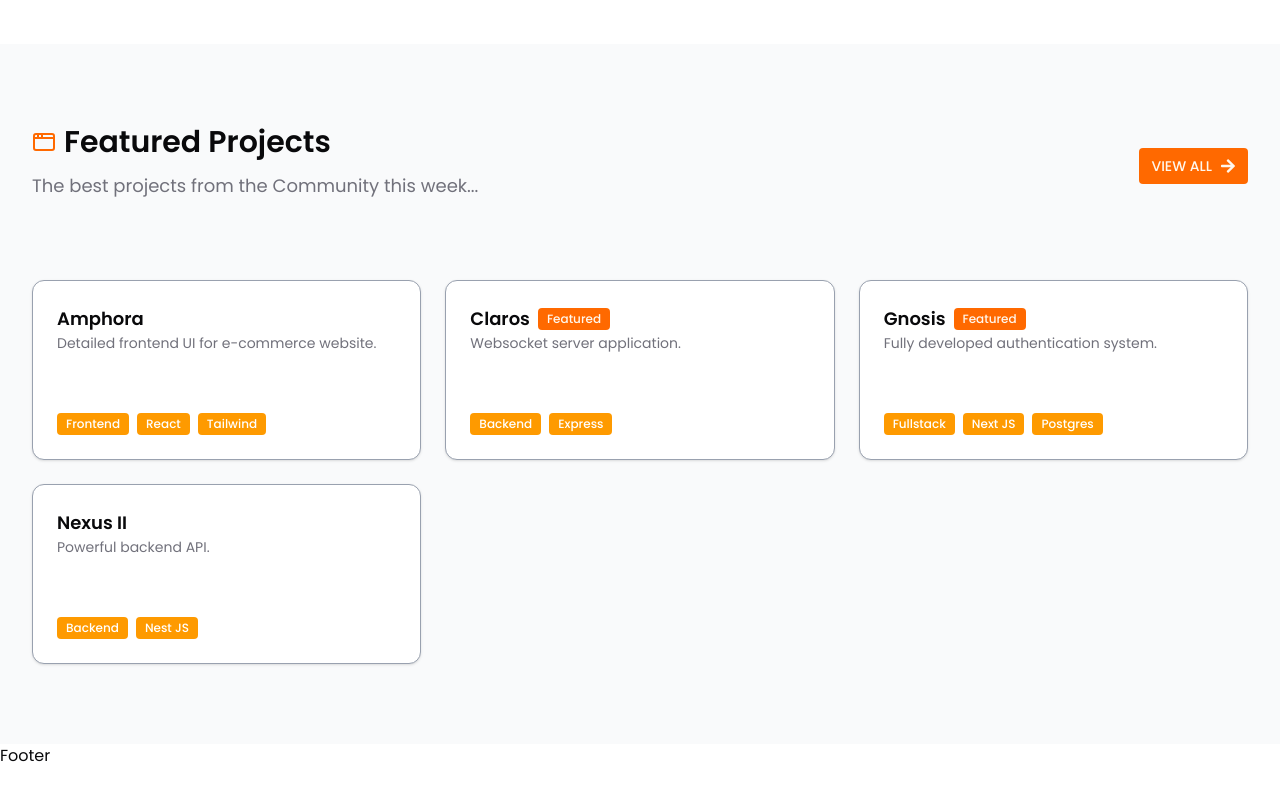
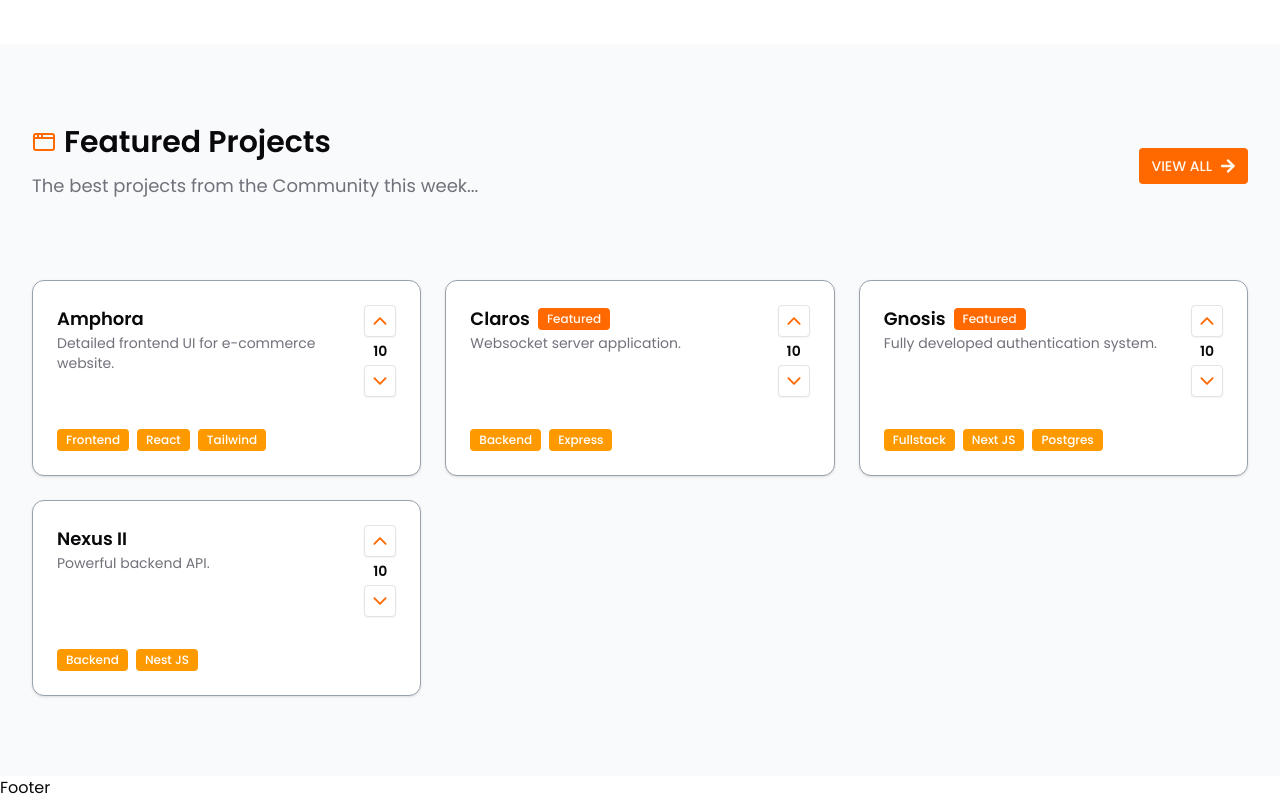
Before and after one commit to Nimira43/Epikrisis, a Next.js app: page / in a window 1280 px wide. Shown: the part 748-1548 px from the top of the page. Before the commit the page ends 1516 px from the top, so only its background shows below. Built offline with nearby package versions, Linux system fonts and the light colour scheme.

Commit message:
hasVoted buttons.

```diff
--- a/components/projects/project-card.tsx
+++ b/components/projects/project-card.tsx
@@ -1,6 +1,9 @@
 import Link from 'next/link'
 import { Card, CardDescription, CardFooter, CardHeader, CardTitle } from '../ui/card'
 import { Badge } from '../ui/badge'
+import { Button } from '../ui/button'
+import { IoChevronDownOutline, IoChevronUpOutline } from 'react-icons/io5'
+import { cn } from '@/lib/utils'
 
 interface Project {
   id: number
@@ -15,10 +18,12 @@ export default function ProjectCard({
   project
 }: {
   project: Project
-}) {
+  }) {
+  const hasVoted = false
+
   return (
     <Link href={`/projects/${project.id}`}>
-      <Card className='group card-hover hover:bg-primary-foreground/10 border-solid border-gray-400 min-h-45'>
+      <Card className='group card-hover hover:bg-primary-foreground/40 border-solid border-gray-400 min-h-45'>
         <CardHeader className='flex-1'>
           <div className='flex items-start gap-4'>
             <div className='flex-1 min-w-0'>
@@ -36,6 +41,35 @@ export default function ProjectCard({
                 {project.description}
               </CardDescription>
             </div>
+            <div className='flex flex-col items-center gap-1 shrink-0'>
+              <Button
+                variant='outline'
+                size='icon-sm'
+                className={cn(
+                  'h-8 w-8 text-primary',
+                  hasVoted
+                    ? 'hover:border-green-500'
+                    : 'hover:primary cursor-not-allowed'
+                )}
+              >
+                <IoChevronUpOutline className='size-5' />
+              </Button>
+              <span className='text-sm font-semibold transition-colors text-foreground'
+              >
+                10
+              </span>
+              <Button
+                variant='outline'
+                size='icon-sm'
+                className={cn(
+                  'h-8 w-8 text-primary',
+                  hasVoted
+                    ? 'hover:border-green-500'
+                    : 'hover:primary cursor-not-allowed')}
+              >
+                <IoChevronDownOutline className='size-5' />
+              </Button>
+            </div>
 
           </div>
         </CardHeader>
```
